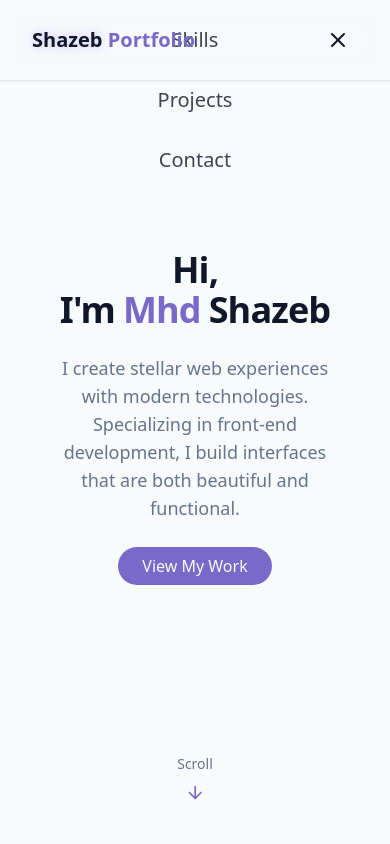
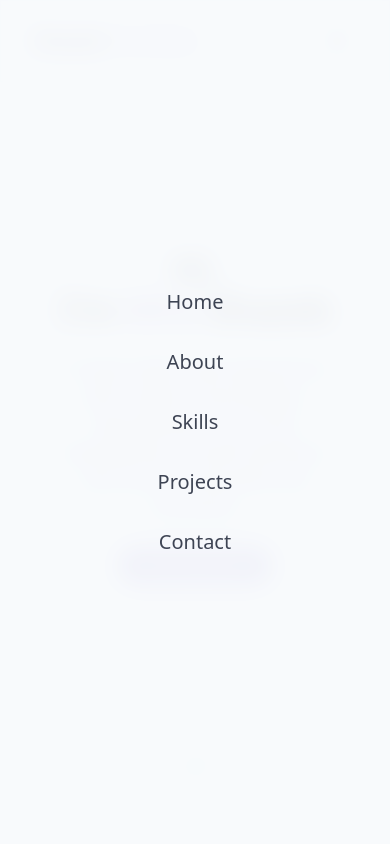
Before and after one commit to shazeb467/portfolio, a React (Vite) app: page / in a window 390 px wide. Both pictures are taken after a click on the button "Open Menu". Shown: the top 844 px of the page. Built offline with nearby package versions, Linux system fonts and the light colour scheme.

Commit message:
fix: menu issue fixed on mobile screen

```diff
--- a/src/components/Navbar.jsx
+++ b/src/components/Navbar.jsx
@@ -1,29 +1,15 @@
 import { navItems } from "../utils/constants";
 import { cn } from "../lib/utils";
-import { useEffect, useState } from "react";
+import { useState } from "react";
 import { Menu, X } from "lucide-react";
 
 const Navbar = () => {
-  const [isScrolled, setIsScrolled] = useState(false);
   const [isMenuOpen, setIsMenuOpen] = useState(false);
-
-  useEffect(() => {
-    const handleScroll = () => {
-      setIsScrolled(window.scrollY > 10);
-    };
-
-    window.addEventListener("scroll", handleScroll);
-
-    return () => {
-      window.removeEventListener("scroll", handleScroll);
-    };
-  }, []);
 
   return (
     <nav
       className={cn(
-        "fixed w-full z-20 transition-all duration-300 bg-background/80 backdrop-blur-md shadow-xs border-b",
-        isScrolled ? "py-3" : "py-5"
+        "fixed w-full z-40 py-5 transition-all duration-300 border bg-background"
       )}
     >
       <div className="container flex items-center justify-between">
@@ -57,7 +43,7 @@
           onClick={() => {
             setIsMenuOpen(!isMenuOpen);
           }}
-          className="md:hidden p-2 text-foreground z-100 cursor-pointer"
+          className="md:hidden p-2 text-foreground z-40 cursor-pointer"
           aria-label={isMenuOpen ? "Close Menu" : "Open Menu"}
         >
           {isMenuOpen ? <X size={24} /> : <Menu size={24} />}
@@ -66,7 +52,8 @@
         {/* mobile nav */}
         <div
           className={cn(
-            "md:hidden fixed inset-0 bg-background/95 backdrop-blur-md flex flex-col items-center justify-center transition-all duration-300",
+            "fixed inset-0 bg-background/95 backdrop-blur-md z-40 flex flex-col items-center justify-center",
+            "transition-all duration-300 md:hidden",
             isMenuOpen
               ? "opacity-100 pointer-events-auto"
               : "opacity-0 pointer-events-none"
--- a/src/components/ThemeToggle.jsx
+++ b/src/components/ThemeToggle.jsx
@@ -36,7 +36,7 @@
     <button
       onClick={toggleTheme}
       className={cn(
-        "fixed max-sm:hidden top-5 right-5 z-30 mx-3 rounded-full transition-colors duration-300",
+        "fixed max-sm:hidden top-5 right-5 z-100 mx-3 rounded-full transition-colors duration-300",
         "focus:outline-hidden",
         "cursor-pointer"
       )}
```
